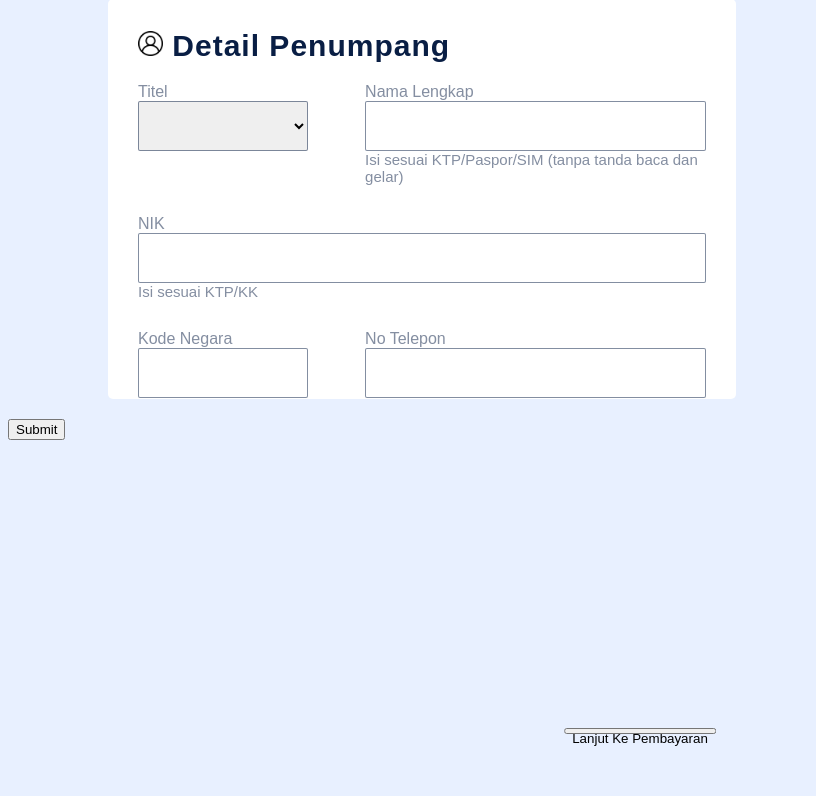
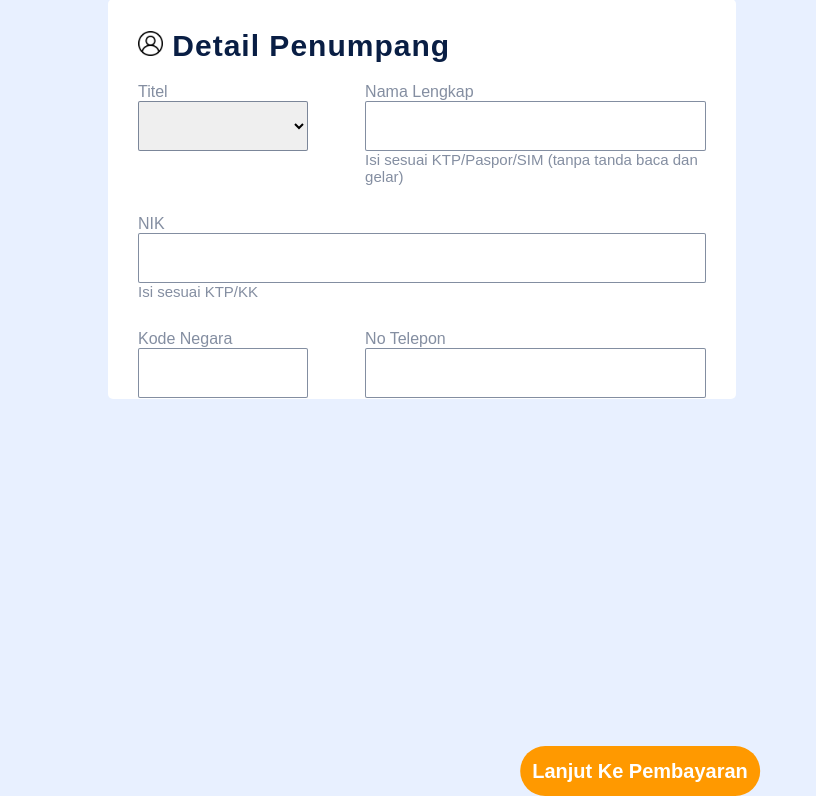
Before and after one commit to Alifan12/Kelompok6_TiketPesawat, a CodeIgniter 4 app: template app/Views/DetailPemesanPenumpang.php in a window 1280 px wide. Shown: the part 649-1445 px from the top of the page, without its empty margins (0-816 px from the left). Before the commit the page ends 1395 px from the top, so only its background shows below. Run offline with PHP 8.4 and a stand-in for CodeIgniter, Linux system fonts and the light colour scheme; the template is opened without the code that fills it, so the values that code supplies are empty; some libraries are stand-ins or nearby versions.

Commit message:
button lanjut

```diff
--- a/app/Views/DetailPemesanPenumpang.php
+++ b/app/Views/DetailPemesanPenumpang.php
@@ -258,15 +258,16 @@
 
   .submit {
     width: auto;
-      top: 165%;
-      bottom: 5%;
+    top: 170%;
+    bottom: 10%;
     position: absolute;
     left: 50%;
     -ms-transform: translate(-50%, -50%);
     transform: translate(-50%, -50%);
+    padding: 5px 12px;
   }
 
-    .submit input {
+  button {
     width: 300px;
     height: 50px;
     padding: 10px;
@@ -303,9 +304,9 @@
     text-decoration: underline;
   }
 
-    input[type=submit]:hover {
+  /* input[type=submit]:hover {
       opacity: 0.9;
-    }
+    } */
   </style>
 </head>
 
@@ -473,16 +474,20 @@
           </div>
         </div>
       </form>
+      <!-- <form action="<?= base_url(); ?>/show" method="post">
+        <input type="text" name="id_harga" id="id_harga" value="<?= $this->data['tampil'][0]['id_harga']; ?>" hidden>
+        <button class="submit" type="submit">Lanjut Ke Pembayaran</button>
+      </form> -->
+
+    </div>
     <form action="<?= base_url(); ?>/show" method="post">
       <input type="text" name="id_harga" id="id_harga" value="<?= $this->data['tampil'][0]['id_harga']; ?>" hidden>
       <button class="submit" type="submit">Lanjut Ke Pembayaran</button>
     </form>
-
-    </div>
-  </div>
+    <!-- </div>
   <a href="MetodeBayarController">
     <input type="submit" value="Submit">
-  </a>
+  </a> -->
 
 </body>
 
```
Lines whose indentation alone changed are shown as unchanged.
